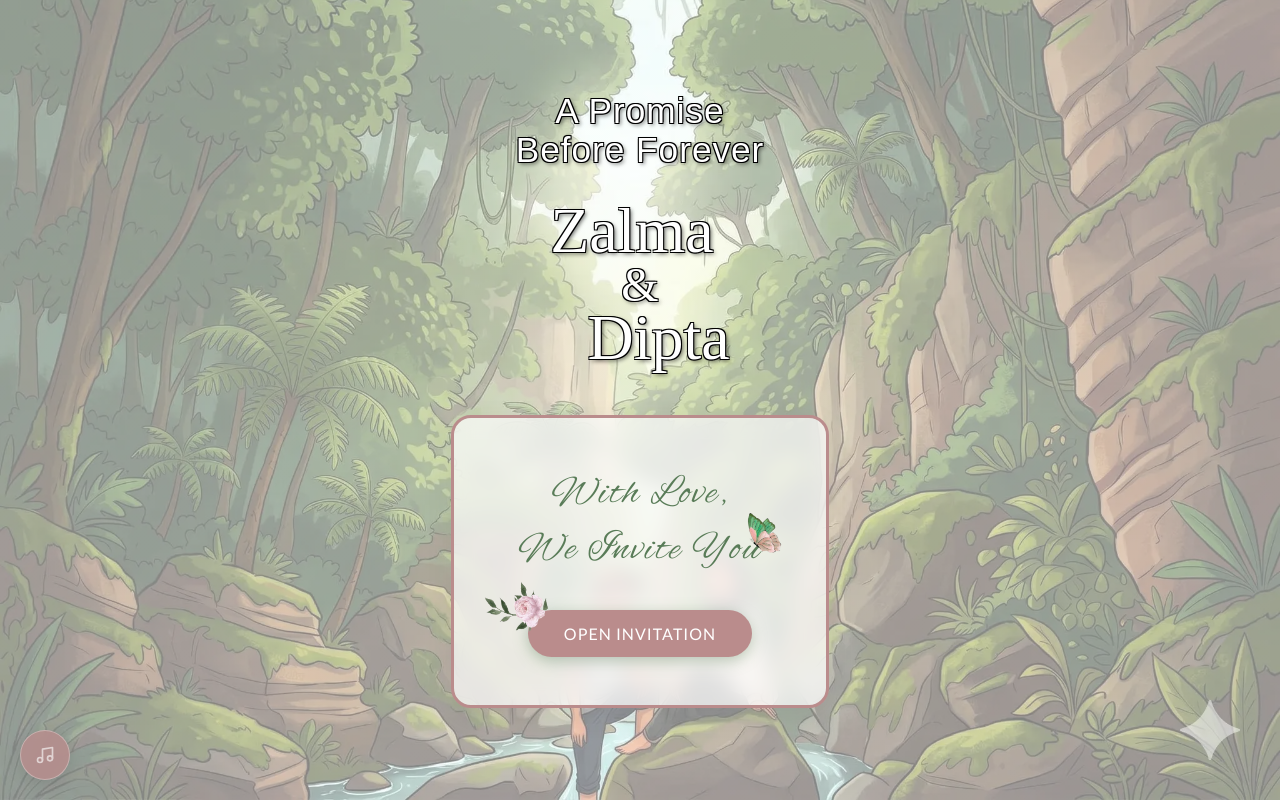
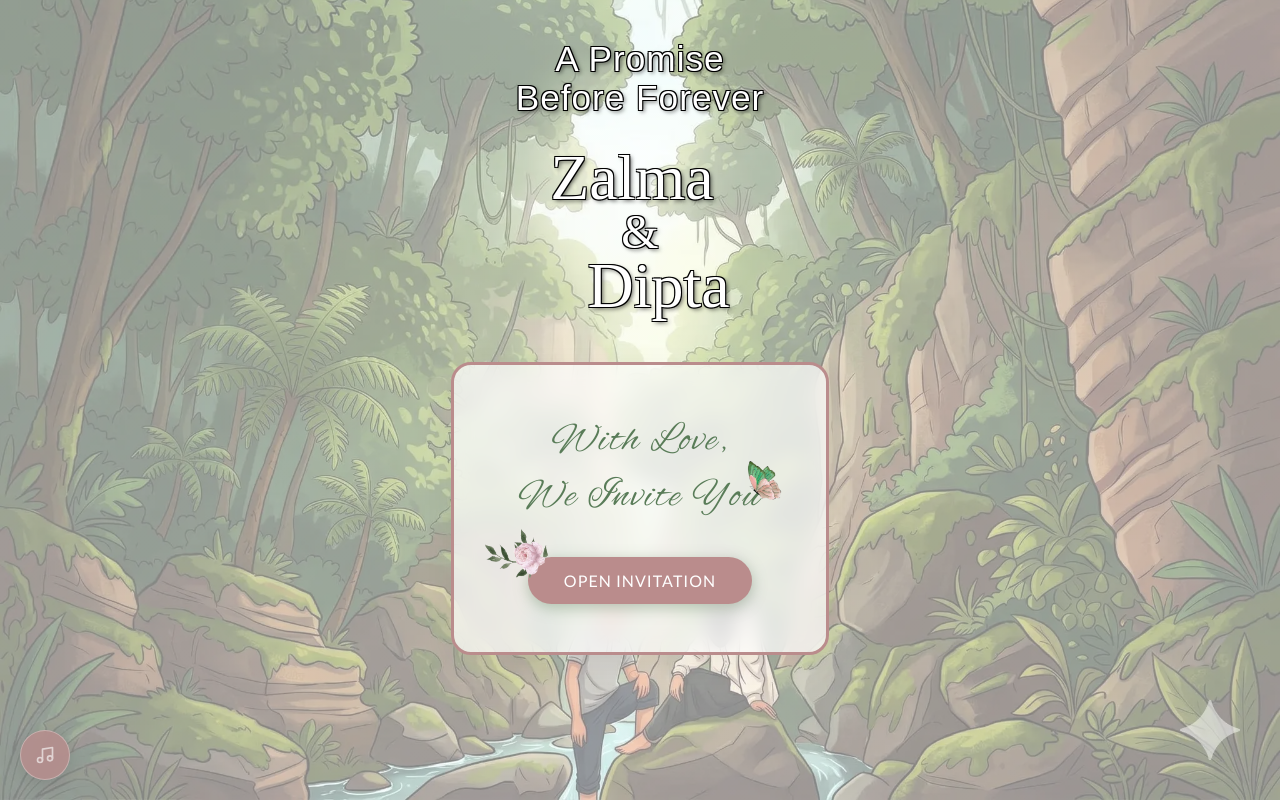
Before and after one commit to hsjsjsj009/dipilihzalma, a React (Vite) app: page /#/ in a window 1280 px wide. Built offline with nearby package versions, Linux system fonts and the light colour scheme; a web font is replaced by a local one.

Commit message:
adjust opening screen component position

```diff
--- a/src/components/OpeningScreen.jsx
+++ b/src/components/OpeningScreen.jsx
@@ -85,7 +85,8 @@ const OpeningScreen = ({ onOpen }) => {
                 height: '100vh',
                 display: 'flex',
                 flexDirection: 'column',
-                justifyContent: 'center',
+                justifyContent: 'flex-start',
+                paddingTop: 'clamp(1rem, 5vh, 4rem)',
                 alignItems: 'center',
                 zIndex: 999,
                 backgroundImage: `linear-gradient(rgba(255, 255, 255, 0.5), rgba(255, 255, 255, 0.5)), url(${getPreloadedImage(ASSETS.bg)})`,
```
